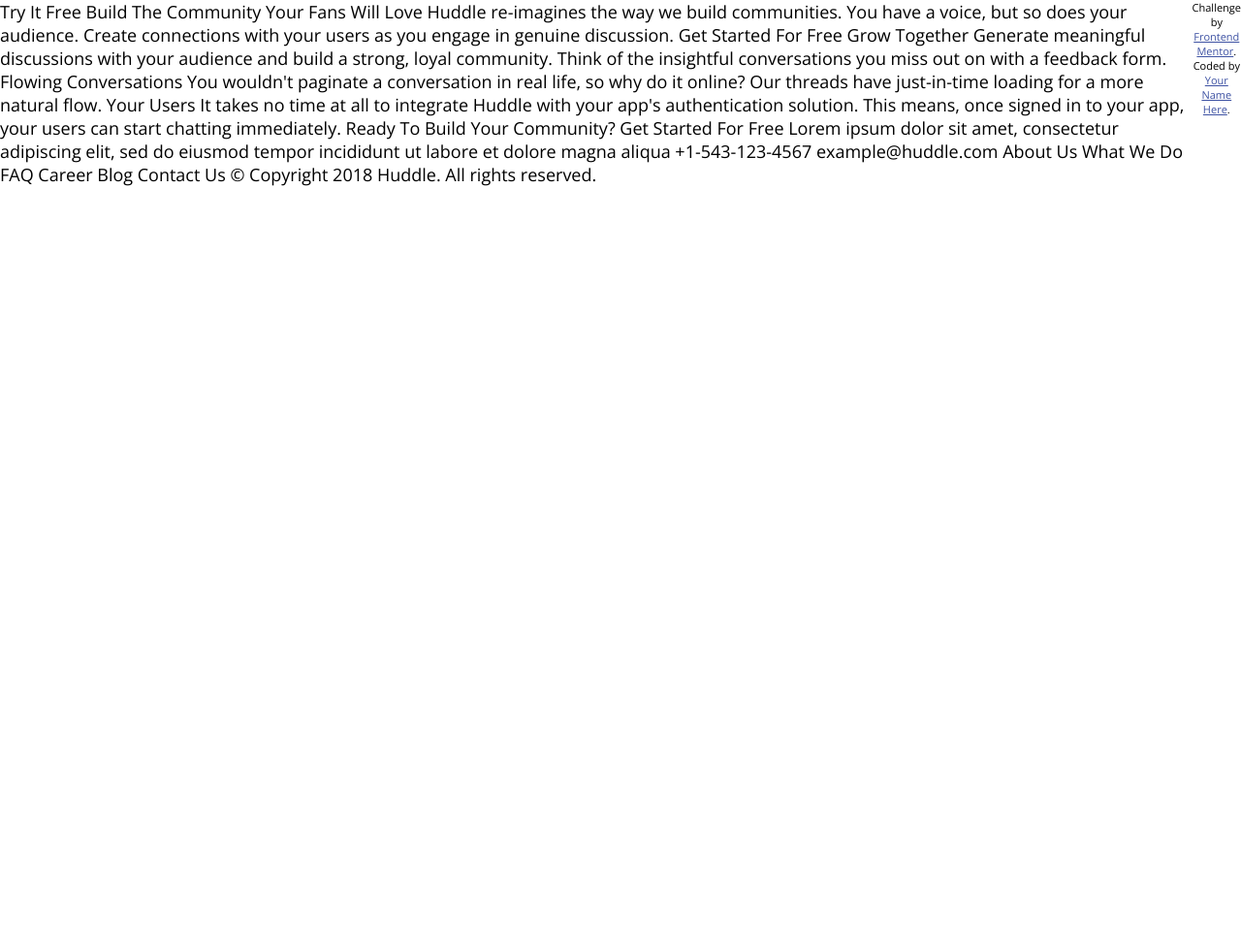
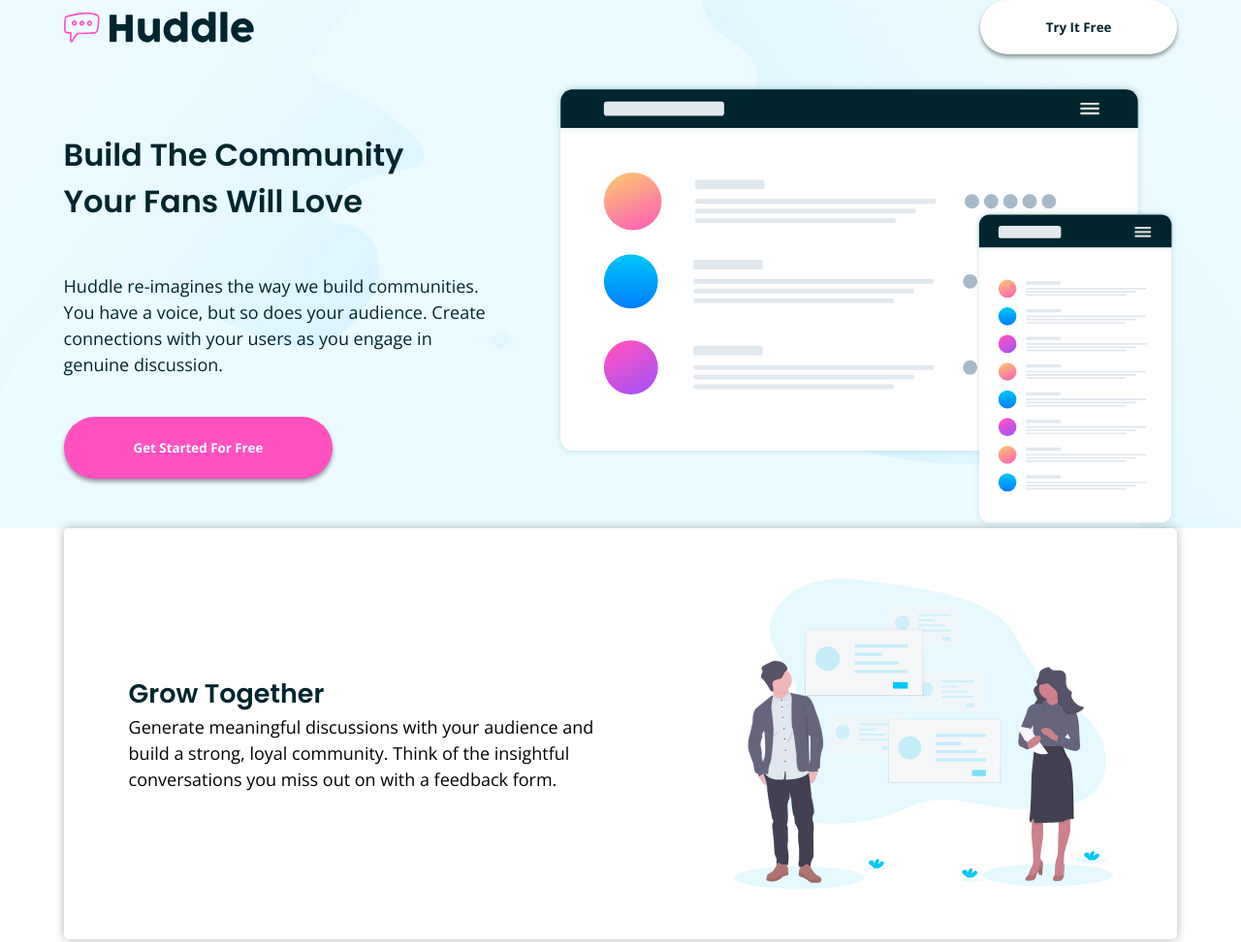
Before and after one commit to Omar-Code-Coding/Huddle-landing-page-with-alternating-feature-blocks, a website: page index.html in a window 1280 px wide. Shown: the top 972 px of the page at 97% size. Before the commit the page ends 800 px from the top, so only its background shows below. Drawn offline with nearby package versions, Linux system fonts and the light colour scheme.

Commit message:
feat: add cards section

```diff
--- a/app/scss/_abstracts.scss
+++ b/app/scss/_abstracts.scss
@@ -5,19 +5,19 @@
     large: 1.125rem // 18px
 );
 
+
 $breakpoints: (
-    small: 48em, // 768px
-    medium: 64em // 1024px
+  small: 48em, // 768px
+  medium: 64em // 1024px
 );
 
 $colors: (
-    pink: hsl(322, 100%, 66%),
-    veryPaleCyan: hsl(193, 100%, 96%),
-    veryDarkCyan: hsl(192, 100%, 9%),
-    grayishBlue: hsl(208, 11%, 55%)
+  pink: hsl(322, 100%, 66%),
+  veryPaleCyan: hsl(193, 100%, 96%),
+  veryDarkCyan: hsl(192, 100%, 9%),
+  grayishBlue: hsl(208, 11%, 55%),
 );
 
-// functions
-@function rem($pixels, $context: 18) {
-    @return ($pixels / $context) * 1rem;
+@function rem($pixels) {
+  @return ($pixels / 18) * 1rem;
 }
--- /dev/null
+++ b/app/scss/_cards.scss
@@ -0,0 +1,27 @@
+@use 'abstracts' as *;
+
+.cards-container {
+    display: grid;
+    grid-area: cards-m;
+    grid-template-rows: repeat(3, 1fr);
+    grid-row-gap: 4.947vh;
+}
+
+.card-wrapper {
+    display: flex;
+    flex-wrap: wrap;
+    justify-content: space-around;
+    align-items: center;
+
+    padding: rem(52) 0;
+    border-radius: rem(5);
+    box-shadow: 0 0 rem(10) rgba(0, 0, 0, 0.295);
+
+    &__text {
+        max-width: rem(490);
+    }
+
+    &__img {
+        width: 30.527vw;
+    }
+}
--- a/app/scss/_global.scss
+++ b/app/scss/_global.scss
@@ -17,7 +17,8 @@
 }
 
 body {
-    font-family: 'Open Sans', sans-serif;
+  font-family: "Open Sans", sans-serif;
+  line-height: 1.5;
 }
 
 .wrapper {
@@ -27,13 +28,28 @@
 
 .container {
   display: grid;
-   grid-template-columns: repeat(2, 1fr);
-   grid-template-areas: "nav nav"
-                        "header header"
-                        "grow grow"
-                        "flowing flowing"
-                        "users users"
-                        "sign-up sign-up"
-                        "footer footer";
+  grid-template-columns: 5.124vw 89.752vw 5.124vw;
+  grid-template-areas:
+    "header-m header-m header-m"
+    ". cards-m ."
+    ". footer-m .";
   // justify-items: center;
+  height: 100vh;
 }
+
+h1, h2,
+ h3, h4,
+  h5, h6 {
+  font-family: 'Poppins', sans-serif;
+  color: map-get($colors, veryDarkCyan);
+}
+
+button {
+  font-family: inherit;
+  font-weight: 700;
+  cursor: pointer;
+  outline: 0;
+  border: 0;
+  border-radius: rem(50);
+  box-shadow: 0 rem(3) rem(4) rgba(0, 0, 0, 0.397);
+}
--- /dev/null
+++ b/app/scss/_hero.scss
@@ -0,0 +1,59 @@
+@use 'abstracts' as *;
+.header-container {
+    display: grid;
+    grid-area: header-m;
+    grid-template-columns: repeat(2, 1fr);
+    grid-template-areas: "header header"
+                         "hero hero-img";
+    grid-gap: rem(30) rem(69);
+    padding: 0 5.124vw;
+    background-image: url(/images/bg-hero-desktop.svg);
+    background-color: map-get($map: $colors, $key: veryPaleCyan)
+}
+
+.header{
+    grid-area: header;
+    display: flex;
+    justify-content: space-between;
+    align-items: center;
+
+    &__logo {
+        height: clamp(2.3437vh, 4.1666vh, 1.777rem);
+        // width: rem(200);
+    }
+
+    &__btn {
+        padding: rem(19) rem(68);
+        background-color: white;
+        color: map-get($colors, veryDarkCyan );
+    }
+}
+/////////////////////////////////////////////////////////////////
+////////////// Hero Section
+.hero {
+    grid-area: hero;
+    justify-self: center;
+    align-self: center;
+    max-width: rem(511);
+
+    &__heading {
+        font-size: rem(32);
+        padding-right: rem(78);
+    }
+
+    &__sub-heading {
+        margin: rem(50) 0 rem(40) 0;
+        color: map-get($colors, veryDarkCyan);
+    }
+
+    &__btn {
+        padding: rem(23) rem(72);
+        background-color: map-get($colors, pink);
+        color: map-get($colors, veryPaleCyan);
+    }
+}
+
+.hero-img {
+    grid-area: hero-img;
+    width: 50.220vw;
+}
--- a/index.html
+++ b/index.html
@@ -9,39 +9,87 @@
   <link rel="stylesheet" href="dist/styles.css">
   <title>Frontend Mentor | Huddle landing page with alternating feature blocks</title>
 
-  <!-- Feel free to remove these styles or customise in your own stylesheet 👍 -->
+
   <style>
     .attribution { font-size: 11px; text-align: center; }
     .attribution a { color: hsl(228, 45%, 44%); }
   </style>
 </head>
-<body class="wrapper">
-  <main class="container">
+<body class="container">
+  <header class="header-container">
+    <section class="header">
+      <img src="/images/logo.svg" alt="Huddle logo" class="header__logo">
+      <button class="header__btn">Try It Free</button>
+    </section>
 
-  </main>
-  Try It Free
+    <section class="hero">
+      <h1 class="hero__heading">Build The Community Your Fans Will Love</h1>
+      <p class="hero__sub-heading">Huddle re-imagines the way we build communities.
+        You have a voice, but so does your audience.
+        Create connections with your users as
+        you engage in genuine discussion.</p>
 
-  Build The Community Your Fans Will Love
+      <button class="hero__btn">Get Started For Free</button>
+    </section>
 
-  Huddle re-imagines the way we build communities. You have a voice, but so does your audience.
-  Create connections with your users as you engage in genuine discussion.
+    <img src="/images/illustration-mockups.svg" alt="mockup image" class="hero-img">
+  </header>
 
-  Get Started For Free
 
-  Grow Together
+  <!----------------Cards section------------------>
+  <section class="cards-container">
+    <div class="grow-card card-wrapper">
+      <div class="card-wrapper__text">
+        <h2 class="card-wrapper__heading">Grow Together</h2>
+        <p class="card-wrapper__sub-heading">Generate meaningful discussions with your
+          audience and build a strong, loyal community.
+          Think of the insightful conversations you
+          miss out on with a feedback form.</p>
+      </div>
 
-  Generate meaningful discussions with your audience and build a strong, loyal community.
-  Think of the insightful conversations you miss out on with a feedback form.
+      <img src="/images/illustration-grow-together.svg"
+      alt="2 people standing" class="card-wrapper__img">
+    </div>
 
-  Flowing Conversations
 
-  You wouldn't paginate a conversation in real life, so why do it online? Our threads
-  have just-in-time loading for a more natural flow.
+    <div class="flowing-card card-wrapper">
+      <div class="card-wrapper__text">
+        <h2 class="card-wrapper__heading">Flowing Conversations</h2>
+        <p class="card-wrapper__sub-heading">You wouldn't paginate a conversation in
+          real life, so why do it online? Our threads
+          have just-in-time loading for a more natural flow.</p>
+      </div>
 
-  Your Users
+      <img src="/images/illustration-flowing-conversation.svg"
+      alt="" class="card-wrapper__img">
+    </div>
 
-  It takes no time at all to integrate Huddle with your app's authentication solution.
-  This means, once signed in to your app, your users can start chatting immediately.
+
+    <div class="users-card card-wrapper">
+      <div class="card-wrapper__text">
+        <h2 class="card-wrapper__heading">Your Users</h2>
+        <p class="card-wrapper__sub-heading">It takes no time at all to integrate Huddle
+          with your app's authentication solution.
+          This means, once signed in to your app,
+          your users can start chatting immediately.</p>
+      </div>
+
+      <img src="/images/illustration-your-users.svg"
+      alt="" class="card-wrapper__img">
+    </div>
+  </section>
+
+<!--
+
+
+
+
+
+
+
+
+
+
 
   Ready To Build Your Community?
 
@@ -68,6 +116,6 @@
       Challenge by <a href="https://www.frontendmentor.io?ref=challenge" target="_blank">Frontend Mentor</a>.
       Coded by <a href="#">Your Name Here</a>.
     </p>
-  </footer>
+  </footer> -->
 </body>
 </html>
```
Also changed, not shown: app/scss/styles.scss (+3 -5 lines), app/scss/_CTA-section.scss (deleted), app/scss/_flowing-section.scss (deleted), app/scss/_get-started.scss (added), app/scss/_grow-section.scss (deleted), app/scss/_header.scss (deleted), app/scss/_sign-up.scss (deleted), app/scss/_users-section.scss (deleted), dist/styles.css, 1 other file. Lines whose indentation alone changed are shown as unchanged.
